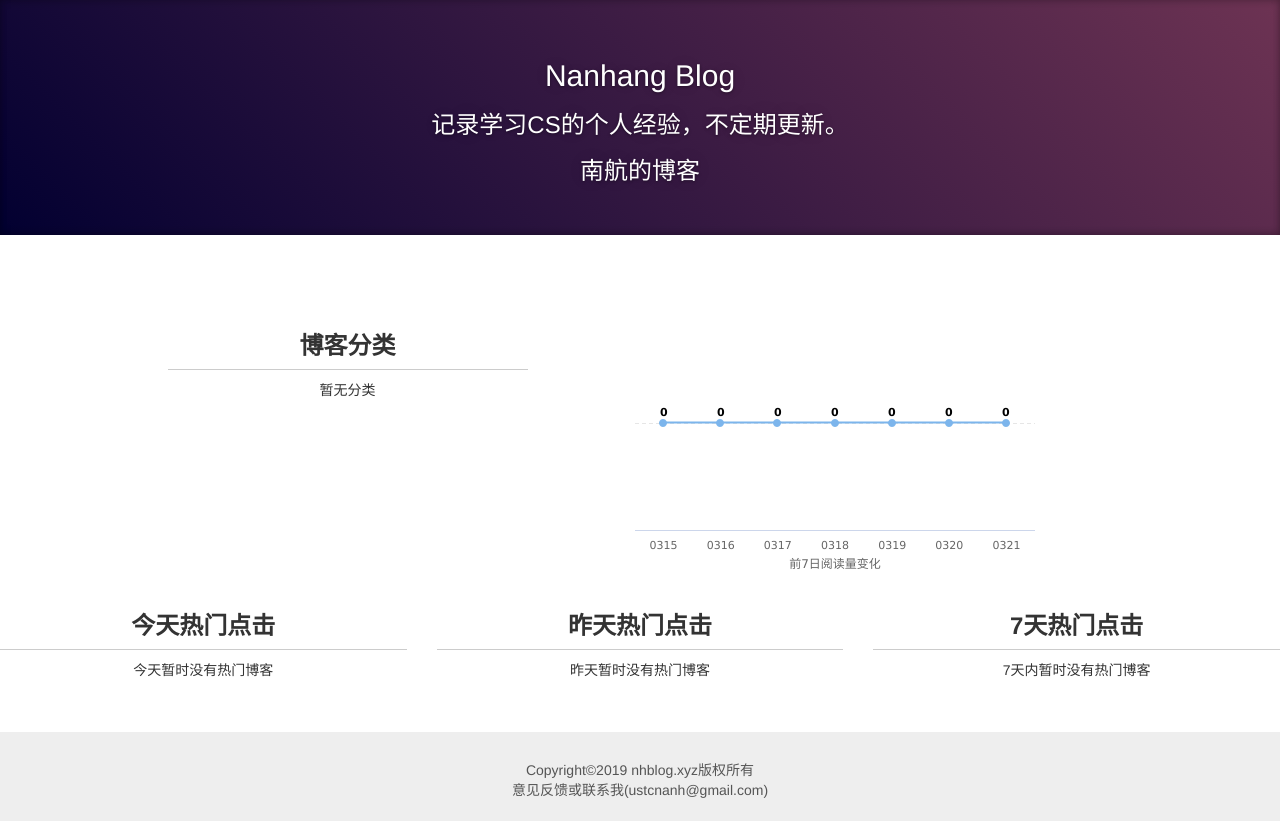
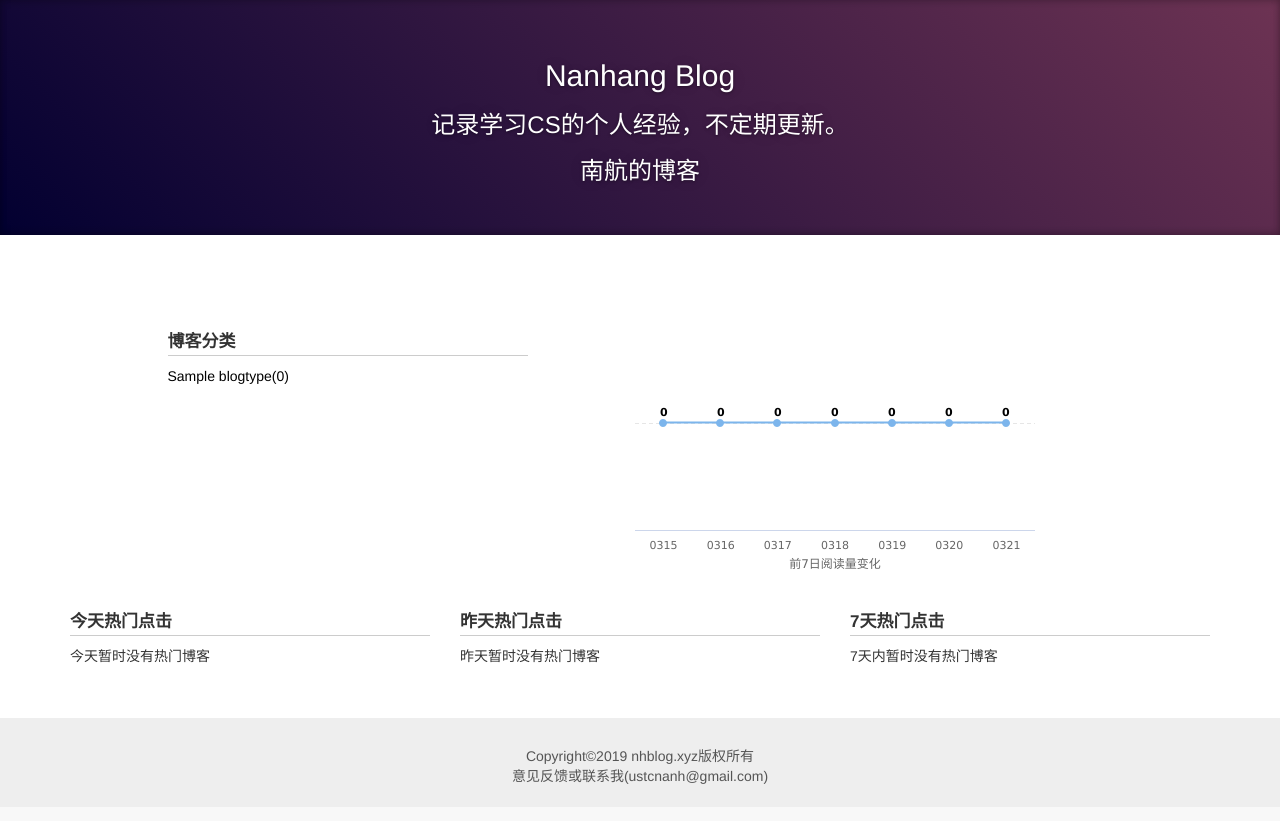
Before and after one commit to nanharder/mysite, a Django app: page / in a window 1280 px wide. Shown: the part 51-872 px from the top of the page. After the commit the page ends 835 px from the top, so only its background shows below. Run offline with Django 3.2, Linux system fonts and the light colour scheme; tables that the repository leaves empty hold one stand-in row (values such as "Sample post"); data that the repository does not hold is empty; some libraries are stand-ins or nearby versions.

Commit message:
网页页面美化

```diff
--- a/mysite/views.py
+++ b/mysite/views.py
@@ -2,11 +2,11 @@ import datetime
 from django.shortcuts import render
 from django.utils import timezone
 from django.contrib.contenttypes.models import ContentType
-from django.db.models import Sum
+from django.db.models import Sum,Count
 from django.core.cache import cache
 
 from read_statistics.utils import get_seven_days_read_data,get_today_hot_data,get_yesterday_hot_data
-from blog.models import Blog
+from blog.models import Blog,BlogType
 
 
 
@@ -30,6 +30,7 @@ def home(request):
         cache.set('hot_blogs_for_7_days', hot_blogs_for_7_days, 3600)
 
     context = {}
+    context['blog_types'] = BlogType.objects.annotate(blogs_count=Count('blog'))
     context['read_nums'] = readnums
     context['dates'] = dates
     context['today_hot_data'] = get_today_hot_data(countent_type)
--- a/static/base.css
+++ b/static/base.css
@@ -2,6 +2,12 @@ ul {
     list-style-type: none!important;
 }
 
+div.container {
+    padding-right: 15px;
+    padding-left: 15px;
+    margin-right: auto;
+    margin-left: auto;
+}
 * {
     margin: 0;
     padding: 0;
--- a/static/home.css
+++ b/static/home.css
@@ -7,15 +7,26 @@ div#container {
     max-width: 30em;
 }
 
+span.read-num {
+    display: inline-block;
+    margin-right: 1em;
+    color: #337ab7;
+}
+
 div.home-item {
-    text-align:center;
+    text-align:left;
     margin-top: 2em;
 }
 
-div.home-item h3{
+h4.home-item-title {
     border-bottom: 1px #ccc solid;
-    padding-bottom: 10px;
+    padding-bottom: 4px;
     font-weight: bold;
+    font-size: 17px;
+}
+
+a {
+    color:black;
 }
 
 .jumbotron {
--- a/templates/home.html
+++ b/templates/home.html
@@ -21,7 +21,7 @@
         <div class="row">
             <div class="col-sm-4 col-sm-offset-1">
                 <div class="home-item">
-                    <h3>博客分类</h3>
+                    <h4 class="home-item-title">博客分类</h4>
                     <ul>
                         {% for blog_type in blog_types %}
                             <li><a href="{% url 'blogs_with_type' blog_type.pk %}">
@@ -38,15 +38,16 @@
                 <div id="container"></div>
             </div>
             </div>
-        </div>
+
         <div class="row">
             <div class="col-sm-4">
                 <div class="home-item">
-                    <h3>今天热门点击</h3>
+                    <h4 class="home-item-title">今天热门点击</h4>
                     <ul>
                         {% for hot_data in today_hot_data %}
-                            <li><a href="{% url 'blog_detail' hot_data.content_object.pk %}">{{ hot_data.content_object.title }}</a>
-                            {{ hot_data.read_num }}</li>
+                            <li><span class="read-num">点击数：{{ hot_data.read_num }}</span>
+                                <a href="{% url 'blog_detail' hot_data.content_object.pk %}">{{ hot_data.content_object.title }}</a>
+                            </li>
                         {% empty %}
                             <li>今天暂时没有热门博客</li>
                         {% endfor %}
@@ -55,11 +56,13 @@
             </div>
             <div class="col-sm-4">
                 <div class="home-item">
-                    <h3>昨天热门点击</h3>
+                    <h4 class="home-item-title">昨天热门点击</h4>
                     <ul>
                         {% for hot_data in yesterday_hot_data %}
-                            <li><a href="{% url 'blog_detail' hot_data.content_object.pk %}">{{ hot_data.content_object.title }}</a>
-                            {{ hot_data.read_num }}</li>
+                            <li>
+                                <span class="read-num">点击数：{{ hot_data.read_num }}</span>
+                                <a href="{% url 'blog_detail' hot_data.content_object.pk %}">{{ hot_data.content_object.title }}</a>
+                            </li>
                         {% empty %}
                             <li>昨天暂时没有热门博客</li>
                         {% endfor %}
@@ -68,17 +71,20 @@
             </div>
             <div class="col-sm-4">
                 <div class="home-item">
-                    <h3>7天热门点击</h3>
+                    <h4 class="home-item-title">7天热门点击</h4>
                 <ul>
                     {% for hot_blog in hot_blogs_for_7_days %}
-                        <li><a href="{% url 'blog_detail' hot_blog.id %}">{{ hot_blog.title }}</a>
-                        {{ hot_blog.read_num_sum }}</li>
+                        <li>
+                            <span class="read-num">点击数：{{ hot_blog.read_num_sum }}</span>
+                            <a href="{% url 'blog_detail' hot_blog.id %}">{{ hot_blog.title }}</a>
+                        </li>
                     {% empty %}
                         <li>7天内暂时没有热门博客</li>
                     {% endfor %}
                 </ul>
                 </div>
             </div>
+        </div>
         </div>
     </div>
     <script>
```
Also changed, not shown: blog/static/blog/blog.css (+33 -13 lines), blog/templates/blog/blog_detail.html (+49 -31 lines), blog/templates/blog/blog_list.html (+6 -4 lines).
